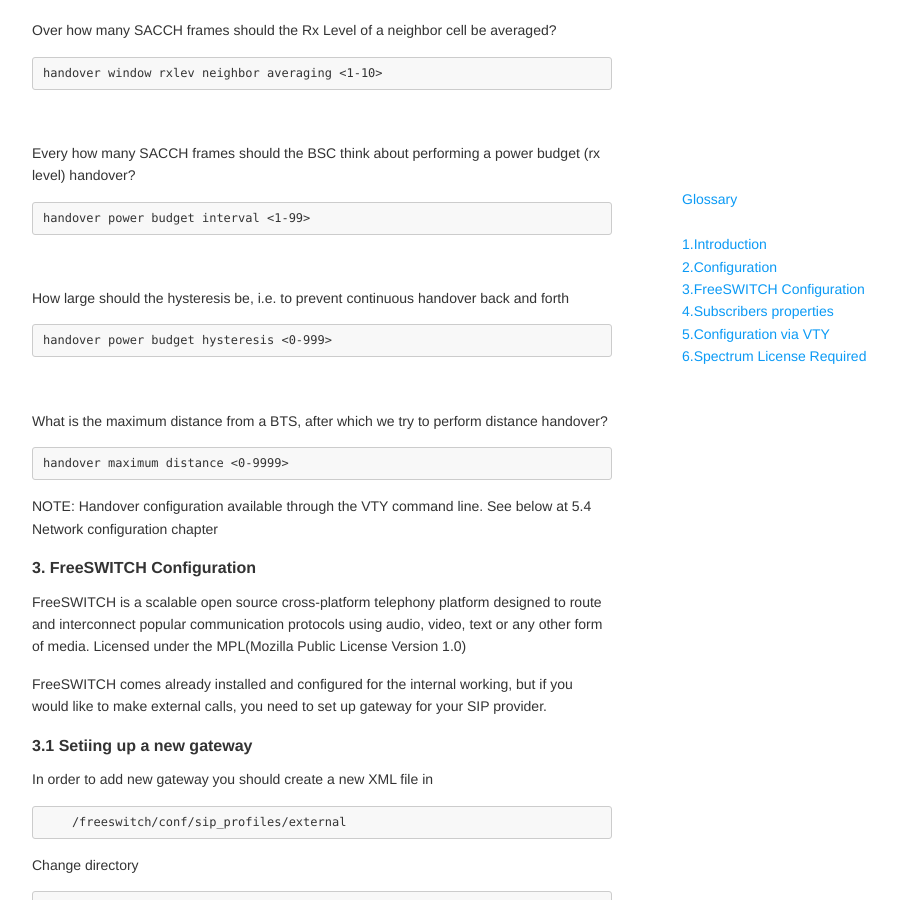
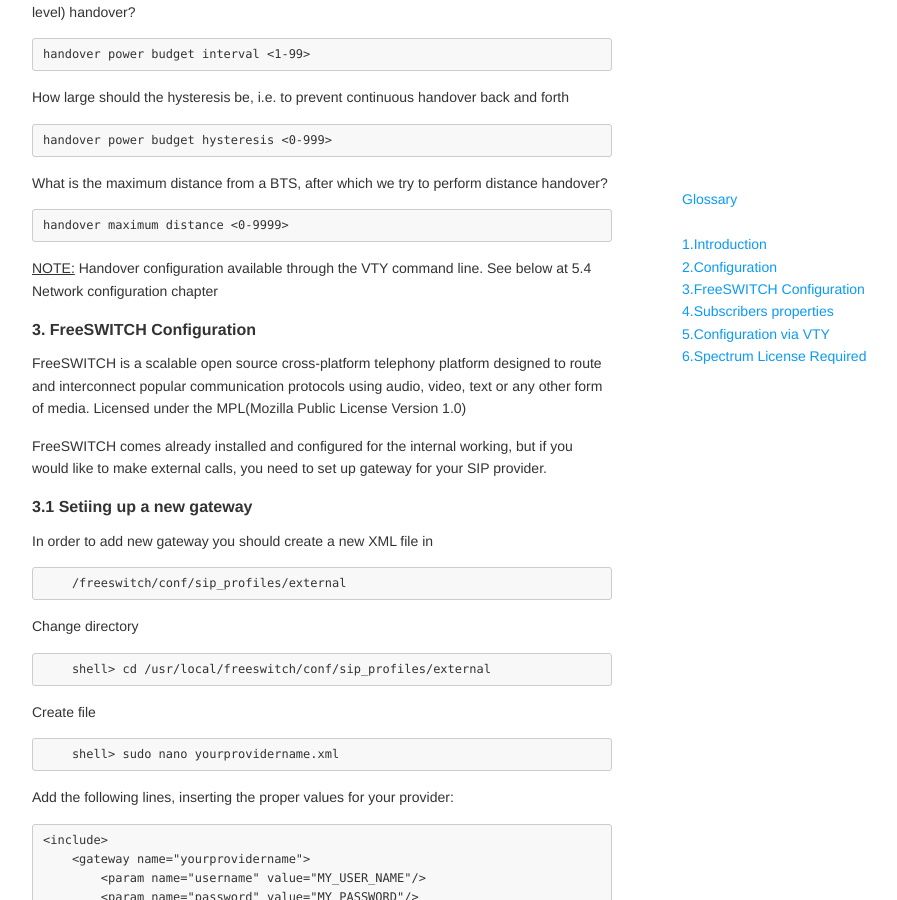
Before and after one commit to fairwaves/um-docs, a Jekyll site: the page soft_conf.html, which Jekyll copies as it is, in a window 1280 px wide and 900 px high, scrolled down 17521 px. Shown: the whole window, without its empty margins (248-1145 px from the left). Built offline with Jekyll 4.4.1, drawn with Linux system fonts in a browser that asks for light colours; nearby versions of some CDN libraries; some of the changed text lies outside the part shown.

Commit message:
Publish fix #1

```diff
--- a/soft_conf.html
+++ b/soft_conf.html
@@ -616,15 +616,15 @@
 <h4>2.4 Runtime logs</h4>
  <br>
 <h5>Transceiver module:</h5>
-<pre><code>            /var/log/osmo-trx/current
+<pre><code>/var/log/osmo-trx/current
 </code></pre>
 
 <h5>Network in the box module</h5>
-<pre><code>            /var/log/osmo-nitb/current
+<pre><code>/var/log/osmo-nitb/current
 </code></pre>
 
 <h5>Base station</h5>
-<pre><code>            /var/log/osmo-bts/current
+<pre><code>/var/log/osmo-bts/current
 </code></pre>
 
 <h5>FreeSWITCH:</h5>
@@ -674,7 +674,7 @@
 <pre><code>Will degrade system performance; only for use by developers
 </code></pre>
 
-<p><h3>NOTE:</h3> To get different information out of the system, you may set different logging level in the VTY command line</p>
+<p> <u>NOTE:</u> To get different information out of the system, you may set different logging level in the VTY command line</p>
 
 
 <h4>2.5 Multi BTS configuration</h4>
@@ -980,9 +980,9 @@
 
 <h4>2.6 Handover</h4>
 <p>Handover is the ability to keep connection an ongoing call between two base stations.</p>
-<ul>
-<li>you should use <em>MultiBTS mode</em> for osmo-nitb and osmo-bts</li>
-<li>
+
+You should use <u>MultiBTS mode</u> for osmo-nitb and osmo-bts
+
 <p>enable handover in osmo-nitb configuration <em>etc/osmocom/openbsc.cfg</em></p>
 <pre><code> handover 1
  handover window rxlev averaging 10
@@ -993,29 +993,28 @@
  handover maximum distance 9999
 </code></pre>
 
-</li>
-</ul>
+
 <h4>Parameters</h4>
 
 <p>Enable BSC in-call handover between multiple BTS</p>
 <pre><code>handover (0|1)
 </code></pre>
 
-<br>
+
 
 <p>Over how many SACCH frames should the Rx Level of the serving cell be averaged?</p>
 <pre><code>handover window rxlev averaging &lt;1-10&gt;
 </code></pre>
 
 
-<br>
+
 
 <p>Over how many SACCH frames should the Rx Quality of the serving cell be averaged?</p>
 <pre><code>handover window rxqual averaging &lt;1-10&gt;
 </code></pre>
 
 
-<br>
+
 
 
 <p>Over how many SACCH frames should the Rx Level of a neighbor cell be averaged?</p>
@@ -1023,21 +1022,21 @@
 </code></pre>
 
 
-<br>
+
 
 <p>Every how many SACCH frames should the BSC think about performing a power budget (rx level) handover?</p>
 <pre><code>handover power budget interval &lt;1-99&gt;
 </code></pre>
 
 
-<br>
+
 
 <p>How large should the hysteresis be, i.e. to prevent continuous handover back and forth</p>
 <pre><code>handover power budget hysteresis &lt;0-999&gt;
 </code></pre>
 
 
-<br>
+
 
 <p>What is the maximum distance from a BTS, after which we try to perform distance handover?</p>
 <pre><code>handover maximum distance &lt;0-9999&gt;
@@ -1046,7 +1045,7 @@
 
 
 
-<p>NOTE: Handover configuration available through the VTY command line. See below at <em>5.4 Network configuration chapter</em></p>
+<p><u>NOTE:</u> Handover configuration available through the VTY command line. See below at <em>5.4 Network configuration chapter</em></p>
 
 <a name="3.FreeSWITCH Configuration"></a><h4>3. FreeSWITCH Configuration<a class="anchorlink" href="#3.FreeSWITCH Configuration"></a></h4>
 <p>FreeSWITCH is a scalable open source cross-platform telephony platform designed to route and interconnect popular communication protocols using audio, video, text or any other form of media.
@@ -1440,7 +1439,7 @@
 <pre><code>OpenBSC(config-net)# handover maximum distance &lt;0-9999&gt;
 </code></pre>
 
-<p><strong><em>NOTE:</em></strong> For the changes to take effect you should write it in to a file (see below)</p>
+<p><u>NOTE:</u> For the changes to take effect you should write it in to a file (see below)</p>
 <p><strong>Write running configuration to file (openbsc.cfg)</strong></p>
 <pre><code>OpenBSC(config-net)# write file
 </code></pre>
```
